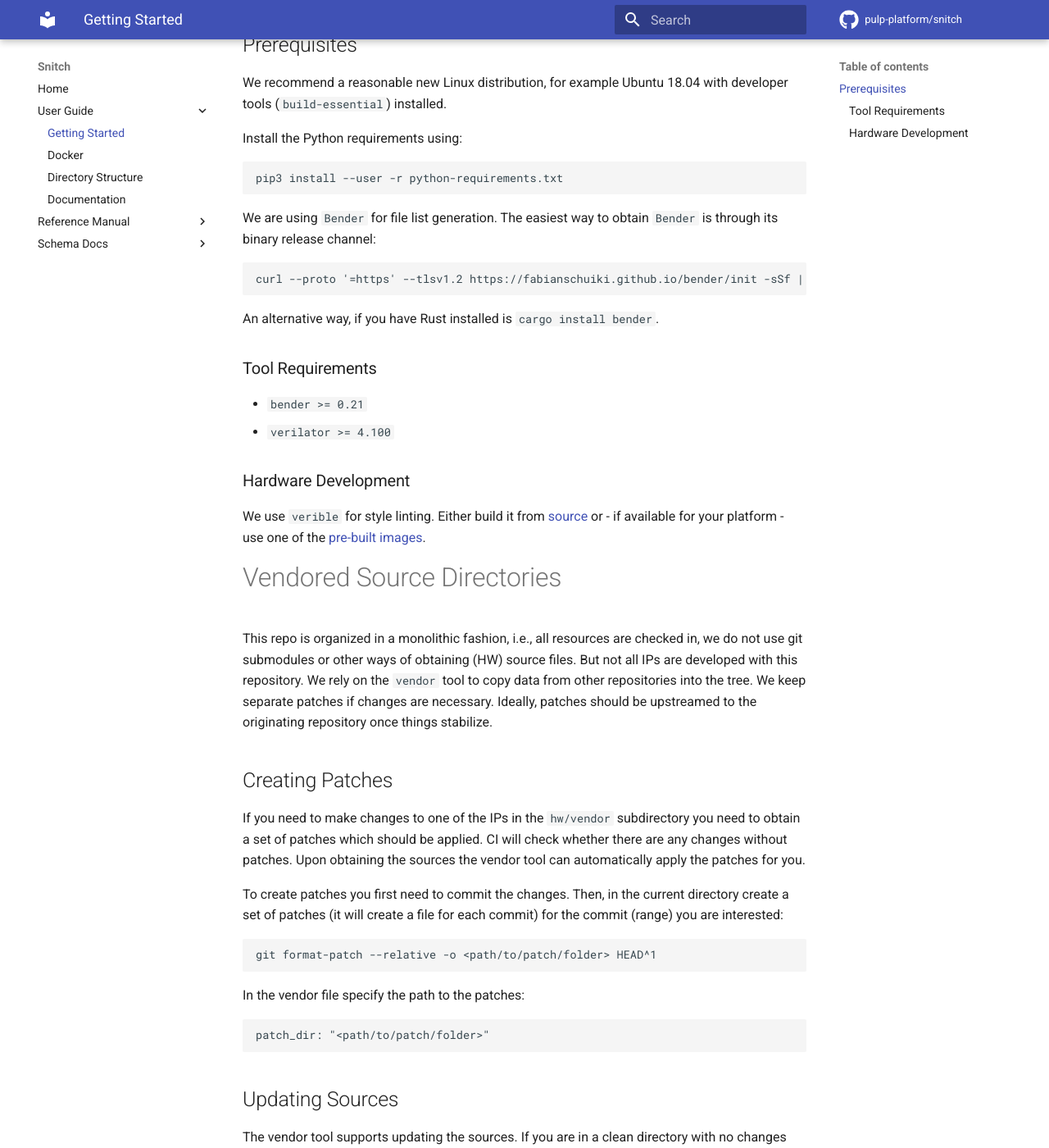
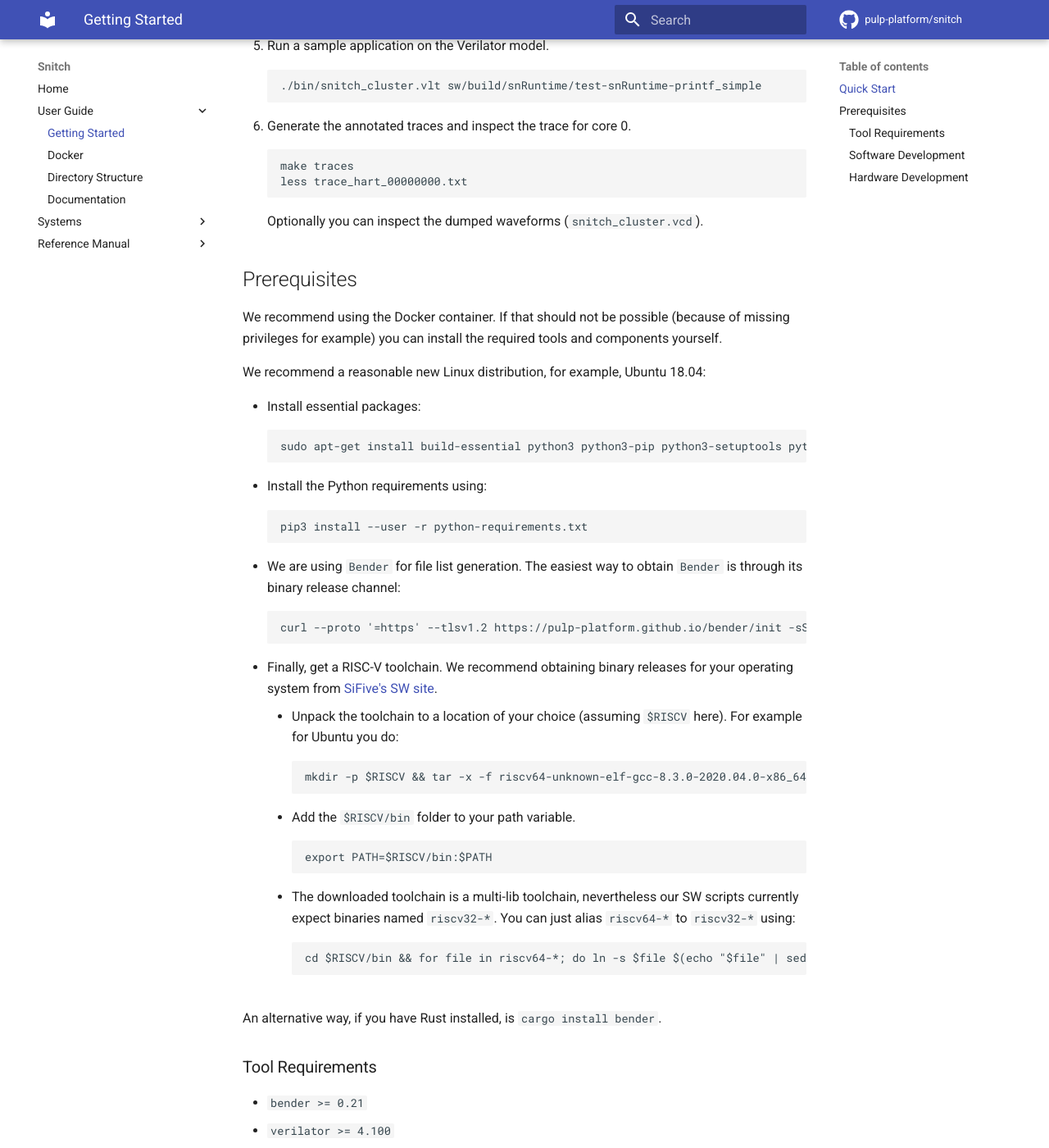
Before and after one commit to pulp-platform/occamy, an MkDocs documentation site: the page built from docs/ug/getting_started.md, in a window 1280 px wide and 1400 px high, scrolled down 798 px. Shown: the whole window at 82% size. Built offline with MkDocs 1.6.1 and Material for MkDocs 9.7.7, drawn with Linux system fonts in a browser that asks for light colours; comment, search, counter and statistics services are not loaded; some of the changed text lies outside the part shown.

````diff
--- a/docs/ug/getting_started.md
+++ b/docs/ug/getting_started.md
@@ -1,108 +1,89 @@
 # Getting Started
 
-We recommend using the [Docker](ug/../docker.md) container if possible:
+## Quick Start
 
-```
-$ docker run -it -v $REPO_TOP:/repo -w /repo ghcr.io/pulp-platform/snitch
-```
+This will take you through the necessary steps to get a sample program running on a cluster of Snitch cores.
 
-`$REPO_TOP` should point to the base of the cloned repository.
-
-If that should not be possible (because of missing privileges for example) you
-can install the required tools and components yourself. See [prerequisites]( Prerequisites).
-
-Besides containing the sources for the Snitch core and surrounding cluster
-infrastructure this repository also hosts systems, testbenches and related
-infrastructure.
-
-All Snitch-based systems in this repository can be found in `hw/system`. To get
-accommodated with the system we recommend getting started with the cluster
-testbench system. This testbench instantiates a cluster and an "infinite"
-simulation memory which the cluster can access, see `hw/system/README.md`.
-
-To build the Verilator executable of this system:
-
-```
-    cd $REPO_TOP/hw/system
+1. Clone the repository.
+   ```
+   git clone https://github.com/pulp-platform/snitch.git
+   ```
+2. Start the Docker container containing all necessary development tools. If you
+   do not want (or can not) use Docker please see the
+   [prerequisites](#prerequisites) sections on how to obtain all required tools.
+    ```
+    docker run -it -v `pwd`/snitch:/repo -w /repo ghcr.io/pulp-platform/snitch
+    ```
+3. To simulate a cluster of Snitch cores go to `hw/system/snitch_cluster` and build the Verilator model for the Snitch cluster.
+    ```
+    cd hw/system/snitch_cluster
     make bin/snitch_cluster.vlt
-```
-
-This places a binary called `snitch_cluster.vlt` in the `bin` folder. You can
-then execute a suitable ELF file by appending it as a positional argument to the
-binary:
-
-```
-    bin/snitch_cluster.vlt <path/to/riscv-elf>
-```
+    ```
+4. Build the software.
+    ```
+    mkdir sw/build
+    cd sw/build
+    cmake ..
+    make
+    ```
+5. Run a sample application on the Verilator model.
+    ```
+    ./bin/snitch_cluster.vlt sw/build/snRuntime/test-snRuntime-printf_simple
+    ```
+6. Generate the annotated traces and inspect the trace for core 0.
+    ```
+    make traces
+    less trace_hart_00000000.txt
+    ```
+    Optionally you can inspect the dumped waveforms (`snitch_cluster.vcd`).
 
 ## Prerequisites
 
-We recommend a reasonable new Linux distribution, for example Ubuntu 18.04 with
-developer tools (`build-essential`) installed.
+We recommend using the Docker container. If that should not be possible (because
+of missing privileges for example) you can install the required tools and
+components yourself.
 
-Install the Python requirements using:
+We recommend a reasonable new Linux distribution, for example, Ubuntu 18.04:
 
-```
-pip3 install --user -r python-requirements.txt
-```
+- Install essential packages:
+    ```
+    sudo apt-get install build-essential python3 python3-pip python3-setuptools python3-wheel
+    ```
+- Install the Python requirements using:
+    ```
+    pip3 install --user -r python-requirements.txt
+    ```
+- We are using `Bender` for file list generation. The easiest way to obtain `Bender` is through its binary release channel:
+    ```
+    curl --proto '=https' --tlsv1.2 https://pulp-platform.github.io/bender/init -sSf | sh
+    ```
+- Finally, get a RISC-V toolchain. We recommend obtaining binary releases for your operating system from [SiFive's SW site](https://www.sifive.com/software).
+    - Unpack the toolchain to a location of your choice (assuming `$RISCV` here). For example for Ubuntu you do:
+      ```
+      mkdir -p $RISCV && tar -x -f riscv64-unknown-elf-gcc-8.3.0-2020.04.0-x86_64-linux-ubuntu14.tar.gz --strip-components=1 -C $RISCV
+      ```
+    - Add the `$RISCV/bin` folder to your path variable.
+      ```
+      export PATH=$RISCV/bin:$PATH
+      ```
+    - The downloaded toolchain is a multi-lib toolchain, nevertheless our SW scripts currently expect binaries named `riscv32-*`. You can just alias `riscv64-*` to `riscv32-*` using:
+      ```
+      cd $RISCV/bin && for file in riscv64-*; do ln -s $file $(echo "$file" | sed 's/^riscv64/riscv32/g'); done
+      ```
 
-We are using `Bender` for file list generation. The easiest way to obtain
-`Bender` is through its binary release channel:
-
-```
-curl --proto '=https' --tlsv1.2 https://fabianschuiki.github.io/bender/init -sSf | sh
-```
-
-An alternative way, if you have Rust installed is `cargo install bender`.
+An alternative way, if you have Rust installed, is `cargo install bender`.
 
 ### Tool Requirements
 
 - `bender >= 0.21`
 - `verilator >= 4.100`
 
+### Software Development
+
+- The `banshee` simulator is built using Rust. We recommend [`rustup`](https://rustup.rs/) if you haven't installed Rust already.
+- C/C++ code is formatted using `clang-format`.
+
 ### Hardware Development
 
-We use `verible` for style linting. Either build it from
-[source](https://github.com/google/verible) or - if available for your platform
-- use one of the [pre-built images](https://github.com/google/verible/releases).
-
-# Vendored Source Directories
-
-This repo is organized in a monolithic fashion, i.e., all resources are checked
-in, we do not use git submodules or other ways of obtaining (HW) source files.
-But not all IPs are developed with this repository. We rely on the `vendor` tool
-to copy data from other repositories into the tree. We keep separate patches if
-changes are necessary. Ideally, patches should be upstreamed to the originating
-repository once things stabilize.
-
-## Creating Patches
-
-If you need to make changes to one of the IPs in the `hw/vendor` subdirectory
-you need to obtain a set of patches which should be applied. CI will check
-whether there are any changes without patches. Upon obtaining the sources the
-vendor tool can automatically apply the patches for you.
-
-To create patches you first need to commit the changes. Then, in the current
-directory create a set of patches (it will create a file for each commit) for
-the commit (range) you are interested:
-
-```
-git format-patch --relative -o <path/to/patch/folder> HEAD^1
-```
-
-In the vendor file specify the path to the patches:
-
-```
-patch_dir: "<path/to/patch/folder>"
-```
-
-## Updating Sources
-
-The vendor tool supports updating the sources. If you are in a clean directory
-with no changes (you can `git stash` to achieve this), the vendor tool can
-automatically commit the updates (`--commit`). For the `common_cells` for
-example:
-
-```
-./util/vendor.py hw/vendor/pulp_platform_common_cells.vendor.hjson --update --commit
-```
+- We use `verible` for style linting. Either build it from [source](https://github.com/google/verible) or, if available for your platform,  use one of the [pre-built images](https://github.com/google/verible/releases).
+- We support simulation with Verilator, VCS and Modelsim.
--- a/mkdocs.yml
+++ b/mkdocs.yml
@@ -14,7 +14,9 @@ repo_name: pulp-platform/snitch
 markdown_extensions:
 - admonition
 - def_list
+- pymdownx.highlight
 - pymdownx.superfences
+- pymdownx.tabbed
 - pymdownx.emoji:
     emoji_index: !!python/name:materialx.emoji.twemoji
     emoji_generator: !!python/name:materialx.emoji.to_svg
@@ -25,12 +27,13 @@ nav:
   - Docker: ug/docker.md
   - Directory Structure: ug/directory_structure.md
   - Documentation: ug/documentation.md
+- Systems:
+  - Snitch Cluster:
+    - Guide: ug/snitch_cluster.md
+    - Schema: schema-doc/snitch_cluster.md
 - Reference Manual:
   - Snitch: rm/snitch/index.md
   - Snitch Cluster: rm/snitch_cluster/index.md
   - Reqrsp Interface: rm/reqrsp_interface/index.md
   - Custom Instructions: rm/custom_instructions.md
-  - Solder: rm/solder.md
-- Schema Docs:
-  - Manticore: schema-doc/manticore.md
-  - Snitch Cluster: schema-doc/snitch_cluster.md
+  # - Solder: rm/solder.md
````
Also changed, not shown: docs/ug/directory_structure.md (+41 -0 lines), docs/ug/documentation.md (+1 -1 lines), docs/ug/snitch_cluster.md (added, +81 -0 lines).
